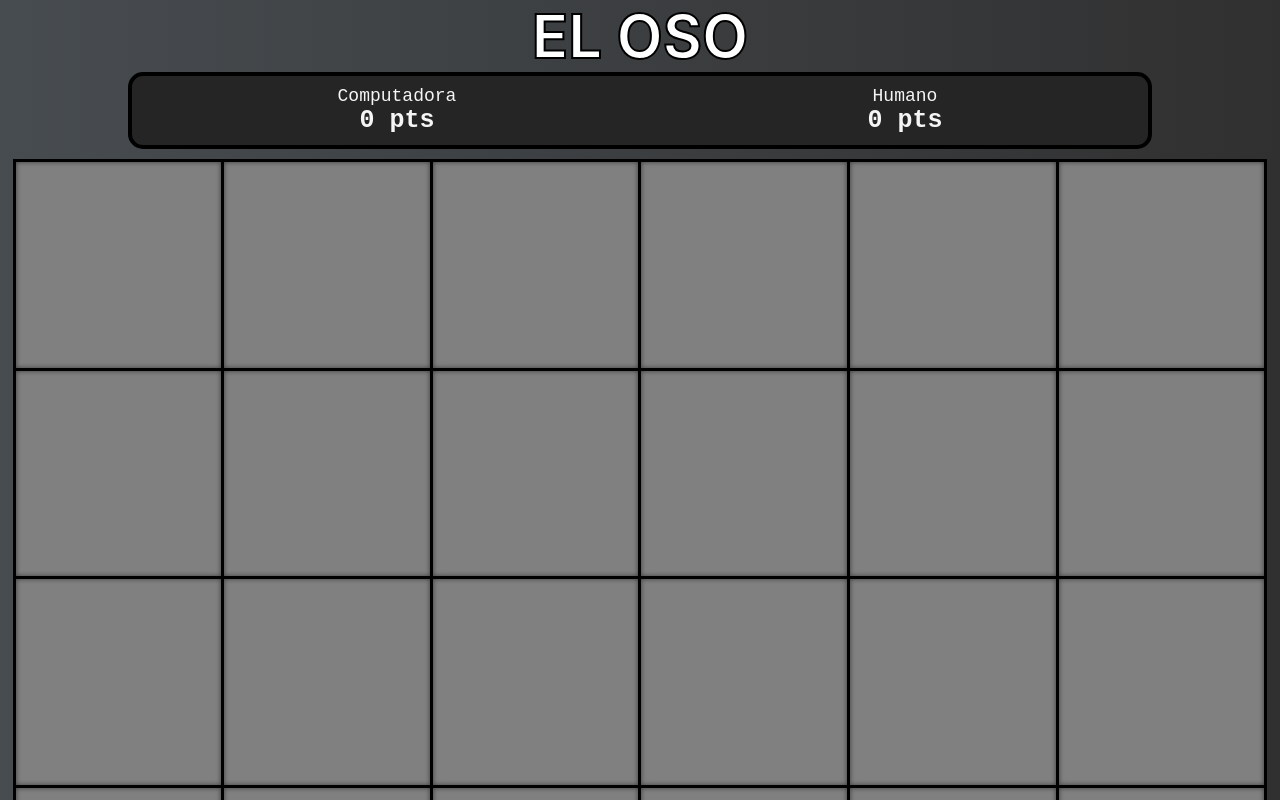
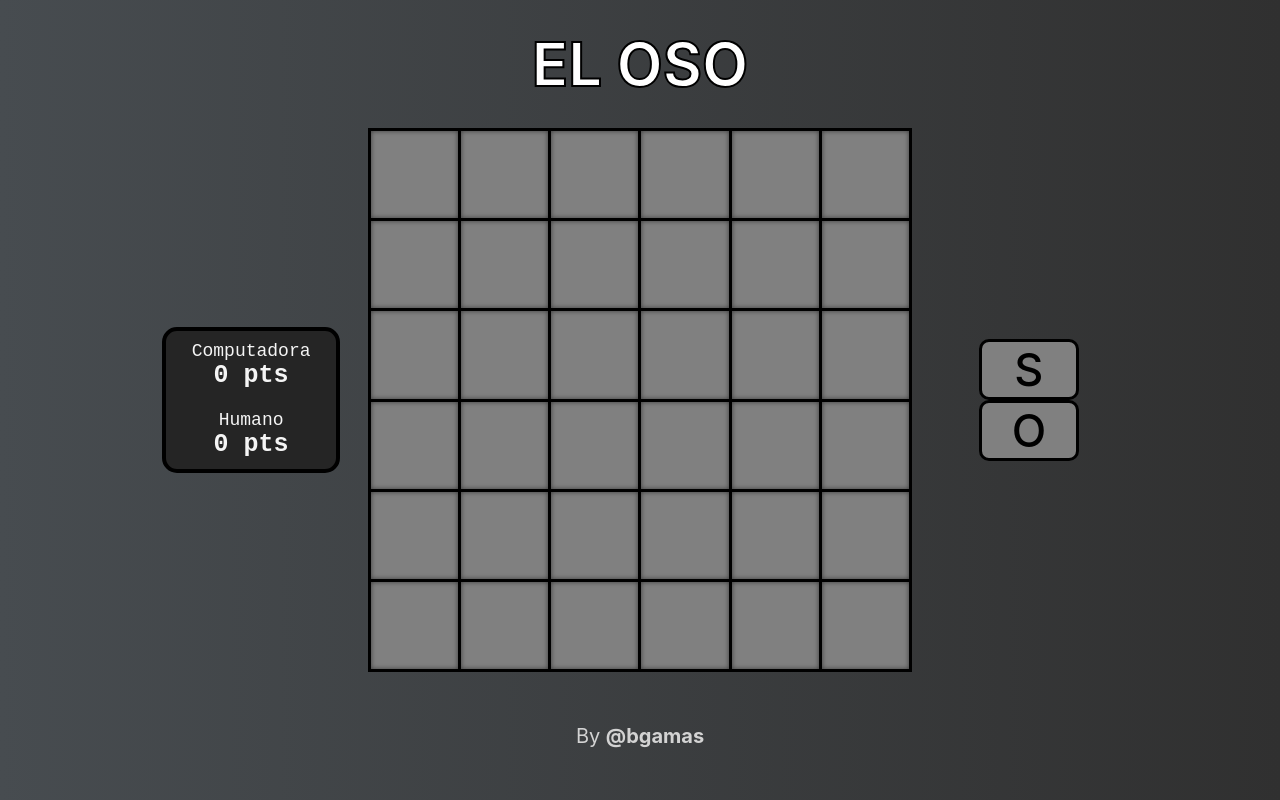
Before and after one commit to bryangamas/el-oso, a React (Create React App) app: page / in a window 1280 px wide. Shown: the top 800 px of the page. Built offline with nearby package versions, Linux system fonts and the light colour scheme.

Commit message:
feat: mediaquerys en 600 y 1000 px

```diff
--- a/src/styles/components/Layout.css
+++ b/src/styles/components/Layout.css
@@ -9,3 +9,16 @@
   width: 100%;
   height: 100%;
 }
+
+@media (min-width: 600px) {
+  #root {
+    margin: 0 auto;
+    height: 100vh;
+  }
+}
+
+@media (min-width: 1000px) {
+  #root {
+    width: 1000px;
+  }
+}
--- a/src/styles/pages/GamePage.css
+++ b/src/styles/pages/GamePage.css
@@ -10,3 +10,25 @@
   row-gap: 1rem;
   height: 100%;
 }
+
+@media (min-width: 600px) {
+  .GamePage {
+    display: grid;
+    grid-template-areas:
+      "board board board board score score"
+      "board board board board buttons buttons";
+    grid-template-columns: repeat(6, 1fr);
+    place-items: center;
+    height: 100%;
+  }
+}
+
+@media (min-width: 1000px) {
+  .GamePage {
+    display: grid;
+    grid-template-areas: "score score board board board board board buttons buttons";
+    grid-template-columns: repeat(9, 1fr);
+    place-items: center;
+    height: 100%;
+  }
+}
```
